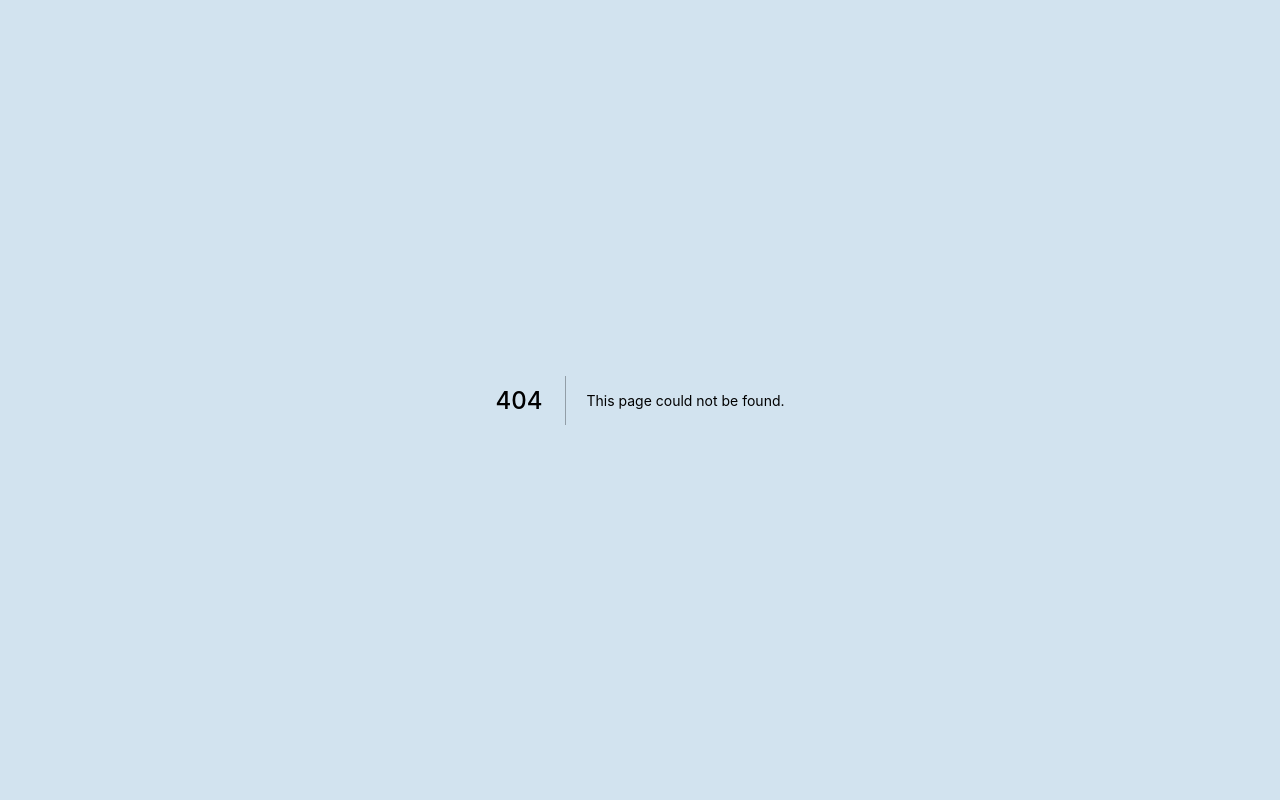
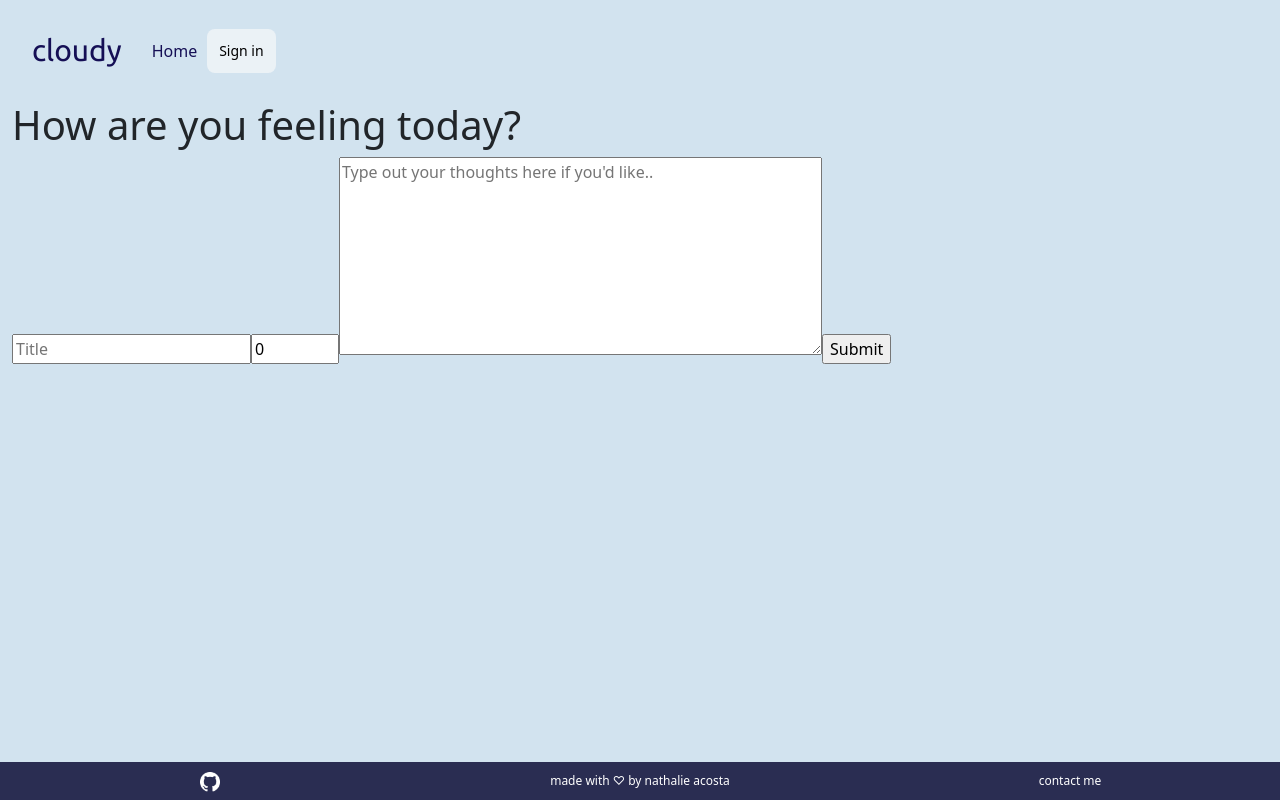
Before and after one commit to nathalieacosta/cloudy, a Next.js app: page /add in a window 1280 px wide. Before the commit this address had no page. Built offline with nearby package versions, Linux system fonts and the light colour scheme; no server answers.

Commit message:
first api

```diff
--- /dev/null
+++ b/pages/add.js
@@ -0,0 +1,68 @@
+import { useState } from "react";
+import { Container, Row, Col } from "react-bootstrap";
+import { useRouter } from "next/router";
+
+import Header from "../components/layout/Header";
+import Footer from "../components/layout/Footer";
+
+export default function Add() {
+    const router = useRouter();
+  const [title, setTitle] = useState("");
+  const [mood, setMood] = useState(0);
+  const [content, setContent] = useState("");
+
+  const submitJournal = async (event) => {
+    event.preventDefault();
+    try {
+      const body = { title, mood, content };
+      await fetch("/api/journals", {
+        method: "POST",
+        headers: { "Content-Type": "application/json" },
+        body: JSON.stringify(body),
+      });
+      await router.push("/dashboard");
+    } catch (error) {
+      console.log(error);
+    }
+  };
+
+  return (
+    <Container fluid>
+      <Row>
+        <Header />
+      </Row>
+      <Row>
+        <form onSubmit={submitJournal}>
+          <h1>How are you feeling today?</h1>
+          <input
+            onChange={(e) => setTitle(e.target.value)}
+            placeholder="Title"
+            type="text"
+            value={title}
+            required
+          />
+          <input
+            onChange={(e) => setMood(e.target.value)}
+            placeholder="5"
+            type="number"
+            min="0"
+            max="10"
+            value={mood}
+            required
+          />
+          <textarea
+          cols={50}
+          onChange={e => setContent(e.target.value)}
+          placeholder="Type out your thoughts here if you'd like.."
+          rows={8}
+          value={content}
+          />
+          <input type="submit" value="Submit" />
+        </form>
+      </Row>
+      <Row>
+        <Footer />
+      </Row>
+    </Container>
+  );
+}
--- /dev/null
+++ b/pages/api/journals/index.js
@@ -0,0 +1,30 @@
+import { PrismaClient } from "@prisma/client";
+import { getSession } from "next-auth/react";
+
+const prisma = new PrismaClient();
+
+export default async function handler(req, res) {
+  const session = await getSession({ req });
+  if (req.method === "POST") {
+    const { title, mood, content } = req.body;
+    const result = await prisma.journal.create({
+      data: {
+        title: title,
+        mood: mood,
+        content: content,
+        user: {
+          connectOrCreate: {
+            where: {
+              id: session.user.id,
+              email: session.user.email,
+            },
+            create: {
+              id: session.user.id,
+            },
+          },
+        },
+      },
+    });
+    res.status(200).json(result);
+  }
+}
--- a/pages/dashboard.js
+++ b/pages/dashboard.js
@@ -1,5 +1,5 @@
 import { Container, Row, Col } from "react-bootstrap";
-import { getSession, useSession } from "next-auth/react";
+import { useSession } from "next-auth/react";
 import Link from "next/link";
 
 import Header from "../components/layout/Header";
@@ -55,7 +55,7 @@ export default function Dashboard() {
           <h1>Dashboard</h1>
           <p>Signed in as {session.user.name}</p>
           <button>
-            <Link href={`/journals/add`}>Add</Link>
+            <Link href={"/add"}>Add</Link>
           </button>
           </Col>
         </Row>
```
Also changed, not shown: components/Journal.js (added, +19 -0 lines).
